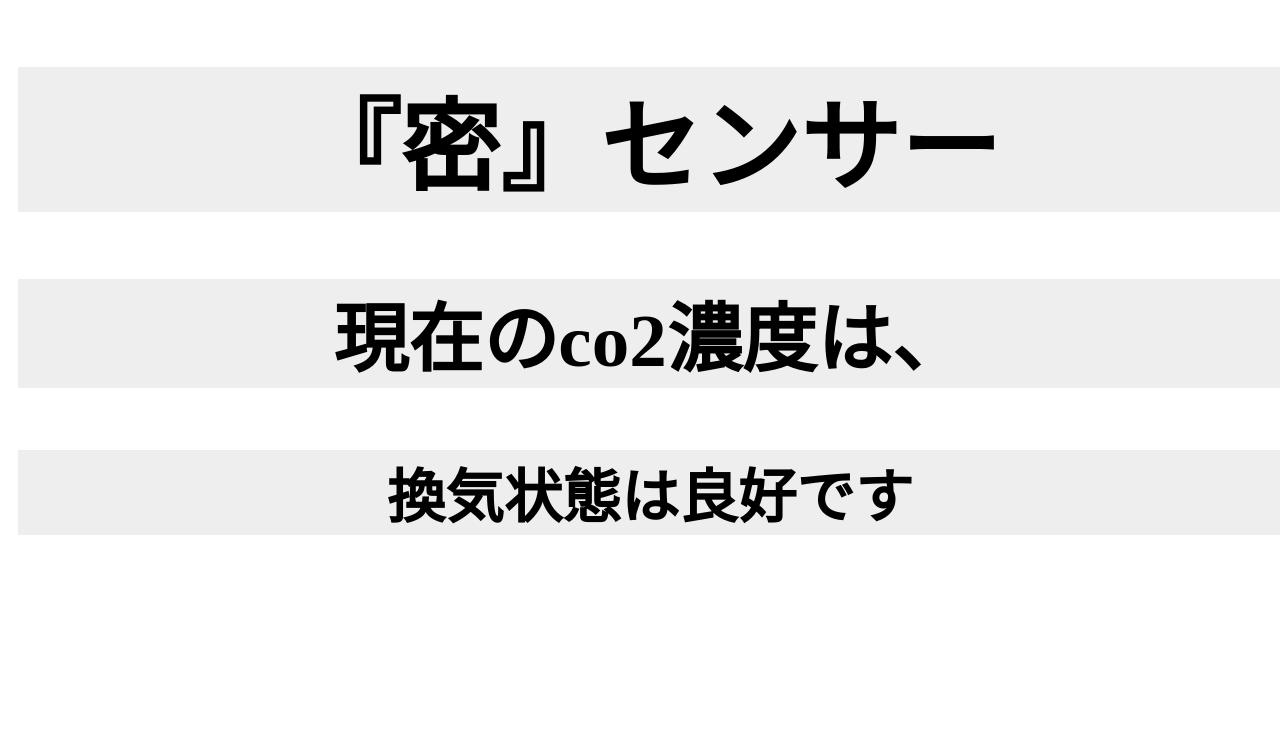
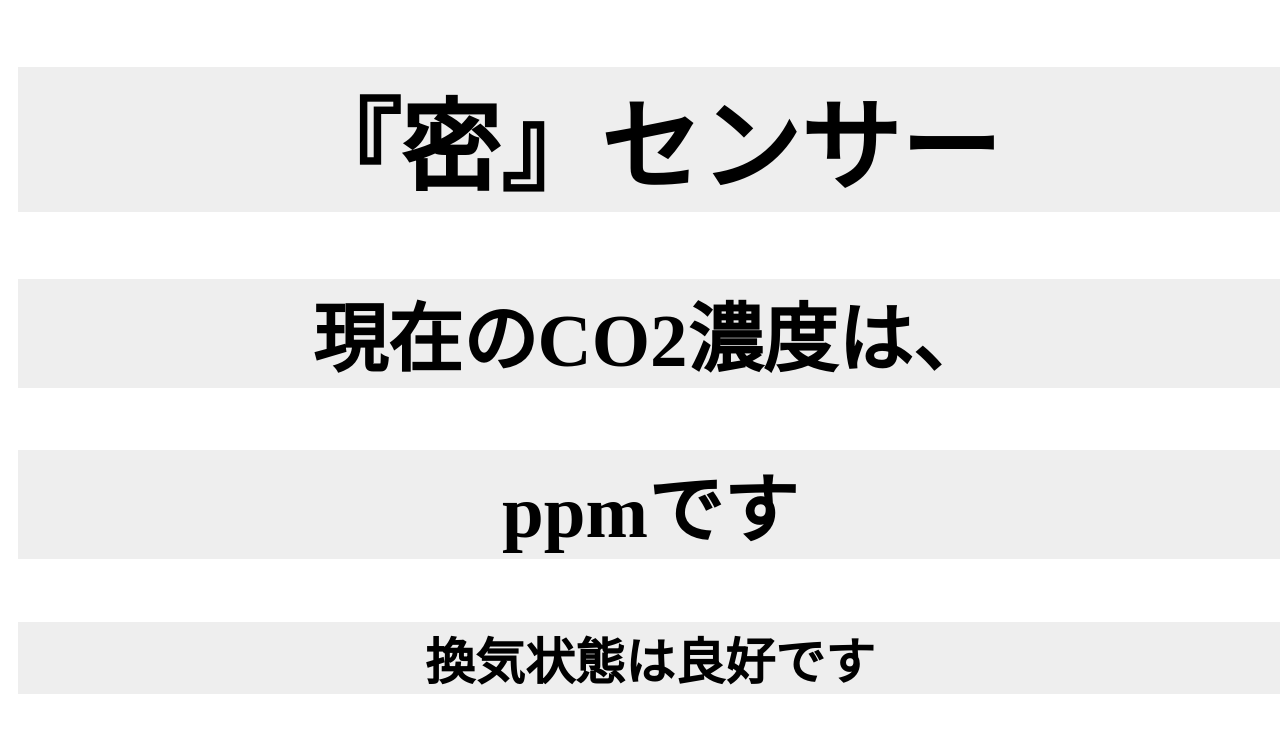
Before and after one commit to chateight/co2_sensor, a PHP site: page / in a window 1280 px wide. Shown: the top 733 px of the page. Run offline with PHP 8.4, Linux system fonts and the light colour scheme; data that the repository does not hold is empty.

Commit message:
# to update the web page code using aJax
current page refresh period is set to 30 seconds

```diff
--- a/co2_sensor/index.php
+++ b/co2_sensor/index.php
@@ -6,51 +6,116 @@
 </head>
 <body>
 <div class="center"><h1>『密』センサー</h1></div>
-<div class="center"><h2> 現在のco2濃度は、</h2></div>
-
+<div class="center"><h2> 現在のCO2濃度は、</h2></div>
+<script src="https://code.jquery.com/jquery-3.6.0.min.js"></script>
+<div class="center"><h2><div class="data">
 <?php
-$ret = db_read();
-foreach ($ret as $cnt => $value) {
- echo "<div class=\"center\"><h2>$value[2]"." ppmです</h2></div>";
-}
+require_once './data_read.php';
+echo "ppmです</div></h2></div>";
+//
 if($value[2] < 1000){
-    echo "<div class=\"center\"><h3>換気状態は良好です</h3></div>";
+    echo "<h3><div class=\"style1\"><div class=\"mes\">換気状態は良好です</div></div></h3>";
     }
     elseif($value[2] < 2000){
-        echo "<div class=\"center1\"><h3>換気が必要かもしれません</h3></div>";
+        echo "<h3><div class=\"style2\"><div class=\"mes\">換気が必要かもしれません</div></div></h3>";
     }
     elseif($value[2] > 2000){
-        echo "<div class=\"center2\"><h3>すぐに換気してください</h3></div>";
+        echo "<h3><div class=\"style3\"><div class=\"mes\">すぐに換気してください</div></div></h3>";
+    }
+//
+?>
+<script>
+const warn_level = 1000;
+const alarm_level = 2000;
+// read and set the value
+update();
+// repeat ajax [rocess
+function update(){
+      setInterval( repeat, 1000*10 );
+    }
+// using jQuery
+function repeat(){
+      $.ajax({
+        type: "GET",
+        url: "data_read.php",
+        dataType : "text"
+      })
+      // Ajax request success
+      .done(function(data){
+        let val_int = Number(data)
+        console.log(val_int);
+        $(".data").text(data + 'ppmです');
+        if (val_int < warn_level){
+            set_style(val_int);
+            $(".mes").text('換気状態は良好です');
+        }
+        if(val_int >= warn_level && val_int < alarm_level){
+            set_style(val_int);
+            $(".mes").text('換気が必要かもしれません');
+        }
+        if(val_int >= alarm_level){
+            set_style(val_int);
+            $(".mes").text('すぐに換気してください');
+        }
+      })
+      // Ajax request failed
+      //.fail(function(XMLHttpRequest, textStatus, errorThrown){
+      //  alert(errorThrown);
+      //});
+      }
+// set style the style
+function set_style(val){
+    if (val < warn_level){
+            let color = document.querySelector(".style1");
+            if (color == null){                     // not style1
+                color = document.querySelector(".style2");
+                if (color !== null){                 // style2
+                    color.classList.remove("style2");
+                    color.classList.add("style1");
+                } else{
+                    color = document.querySelector(".style3");
+                    if (color !== null){            // style3
+                        color.classList.remove("style3");
+                        color.classList.add("style1");
+                    }
+                }
+            }
+    }
+    if (val >= warn_level && val < alarm_level){
+            let color = document.querySelector(".style2");
+            if (color == null){                     // not style2
+                color = document.querySelector(".style1");
+                if (color !== null){                 // style1
+                    color.classList.remove("style1");
+                    color.classList.add("style2");
+                } else{
+                    color = document.querySelector(".style3");
+                    if (color !== null){            // style3
+                        color.classList.remove("style3");
+                        color.classList.add("style2");
+                    }
+                }
+            }
     }
 
-//
-function db_read()
-{
-define('DB_HOST', 'localhost');
-define('DB_NAME', 'co2');
-define('DB_USER', 'root');
-define('DB_PASSWORD', 'root');
-
-// 文字化け対策
-$options = array(PDO::MYSQL_ATTR_INIT_COMMAND=>"SET CHARACTER SET 'utf8'");
-
-// データベースの接続
-try {
-$dbh = new PDO('mysql:host='.DB_HOST.';dbname='.DB_NAME,DB_USER, DB_PASSWORD, $options);
-$dbh->setAttribute(PDO::ATTR_ERRMODE, PDO::ERRMODE_EXCEPTION);
-//    echo 'success';
-} catch (PDOException $e) {
-echo $e->getMessage();
-exit;
+    if (val > alarm_level){
+            let color = document.querySelector(".style3");
+            if (color == null){                     // not style3
+                color = document.querySelector(".style1");
+                if (color !== null){                 // style1
+                    color.classList.remove("style1");
+                    color.classList.add("style3");
+                } else{
+                    color = document.querySelector(".style2");
+                    if (color !== null){            // style2
+                        color.classList.remove("style2");
+                        color.classList.add("style3");
+                    }
+                }
+            }
+    }
 }
-// DBから値を読み出して返却
-$stmt = $dbh->prepare("SELECT * FROM `pythonco2` order by t desc limit 1");
-$stmt->execute();
-$results = $stmt->fetchAll();
-// connection close
-$dbh = null;
-return $results;
-}
-?>
+</script>
+<!-- <button id="button">送信</button>-->
 </body>
 </html>
--- a/co2_sensor/style.css
+++ b/co2_sensor/style.css
@@ -6,19 +6,27 @@
   margin: 10px 20px 30px 10px;
 }
 
-.center1 {
+.style1 {
+  text-align:center;
+  background: #eeeeee;
+  font-size: 50px;
+  width: 100%;
+  margin: 10px 20px 30px 10px;
+}
+
+.style2 {
   text-align:center;
   color:orange;
-      font-size: 50px;
+  font-size: 50px;
   background: #dddddd;
   width: 100%;
   margin: 10px 20px 30px 10px;
 }
 
-.center2 {
+.style3 {
   text-align:center;
   color:red;
-font-size: 50px;
+  font-size: 50px;
   background: #cccccc;
   width: 100%;
   margin: 10px 20px 30px 10px;
```
Also changed, not shown: co2_sensor/data_read.php (added, +39 -0 lines).
